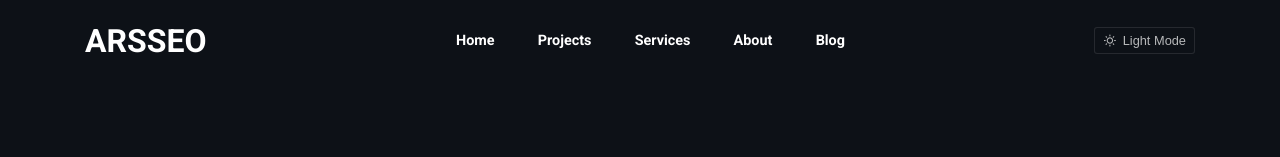
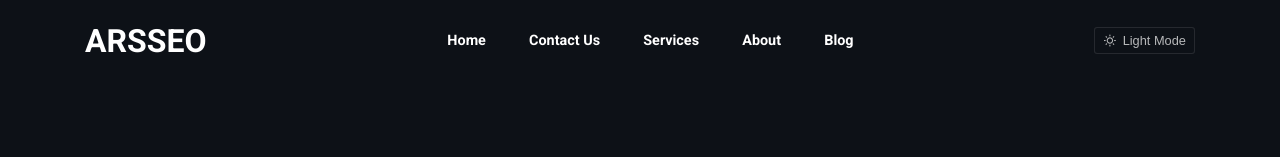
Before and after one commit to beingasharma/Arsseo, a React (Vite) app: page / in a window 1280 px wide. Shown: the top 157 px of the page. Built offline with nearby package versions, Linux system fonts and the light colour scheme.

Commit message:
section id added

```diff
--- a/src/Components/Header/Header.tsx
+++ b/src/Components/Header/Header.tsx
@@ -13,8 +13,8 @@ export const Header: FC<Props> = ({ theme, changeTheme }) => {
       display: 'Home',
     },
     {
-      path: '#projects',
-      display: 'Projects',
+      path: '#newsletter',
+      display: 'Contact Us',
     },
     {
       path: '#services',
--- a/src/Components/Newsletter/Newsletter.tsx
+++ b/src/Components/Newsletter/Newsletter.tsx
@@ -7,7 +7,7 @@ export const Newsletter = () => {
   const isInView = useInView(ref, { once: true });
 
   return (
-    <section className="newsletter" ref={ref}>
+    <section id="newsletter" className="newsletter" ref={ref}>
       <div className="container">
         <div className="newsletter__wrapper">
           <h2
```
